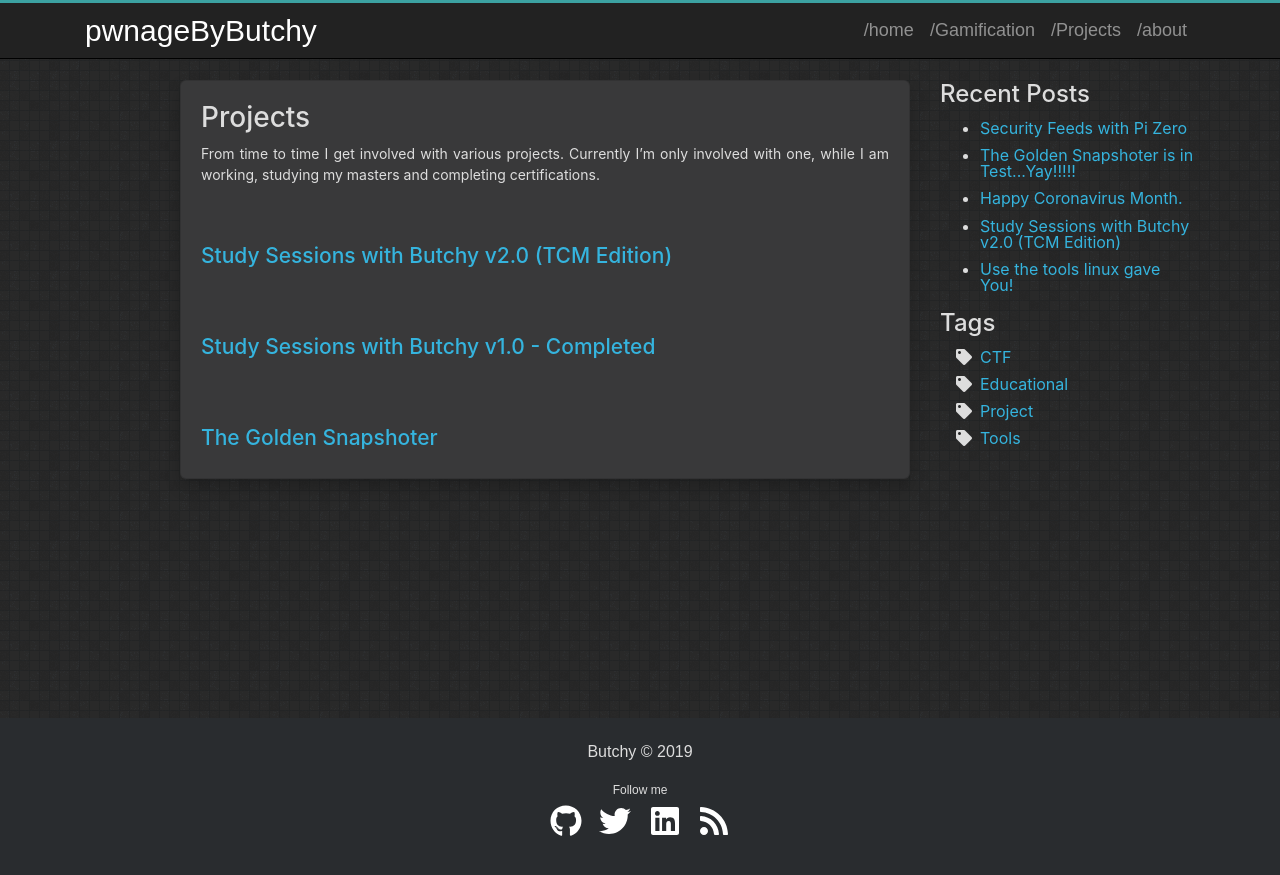
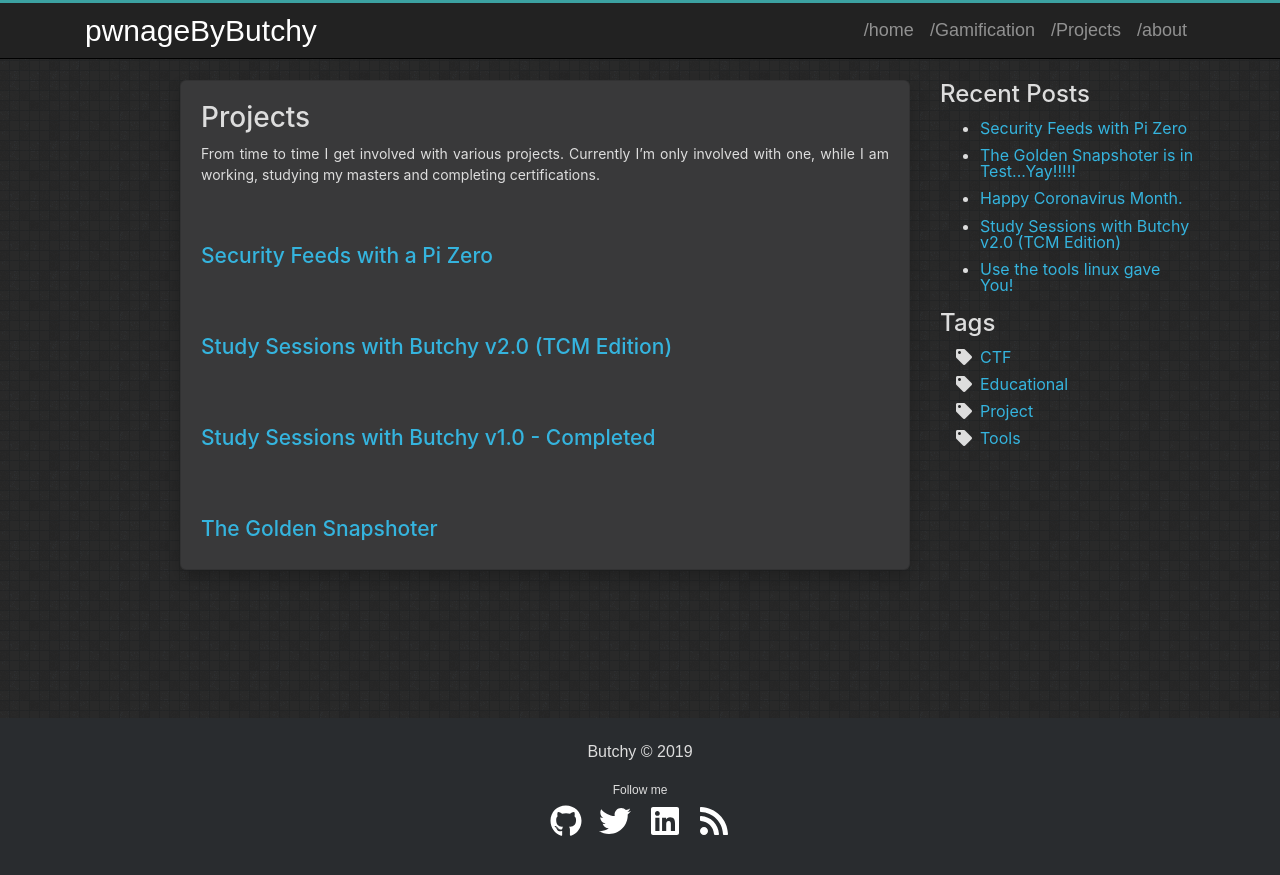
Before and after one commit to pwnageByButchy/pwnageByButchy.github.io, a Jekyll site: the page built from projects.md, in a window 1280 px wide. Shown: the top 875 px of the page. Built offline with Jekyll 4.4.1, drawn with Linux system fonts in a browser that asks for light colours.

Commit message:
pi zero project added

```diff
--- a/projects.md
+++ b/projects.md
@@ -6,6 +6,9 @@ title: Projects
 # Projects
 From time to time I get involved with various projects. Currently I'm only involved with one, while I am working, studying my masters and completing certifications.
 <br /><br />
+## [Security Feeds with a Pi Zero](https://pwnagebybutchy.github.io/2020/05/pi-zero-security-feed/)
+
+<br /><br />
 ## [Study Sessions with Butchy v2.0 (TCM Edition)](https://pwnagebybutchy.github.io/2020/02/study-sessions-with-butchy-(TCM-Edition)/)
 
 <br /><br />
```
Also changed, not shown: _posts/2020-05-16-pi-zero-security-feed.md (+1 -1 lines).
